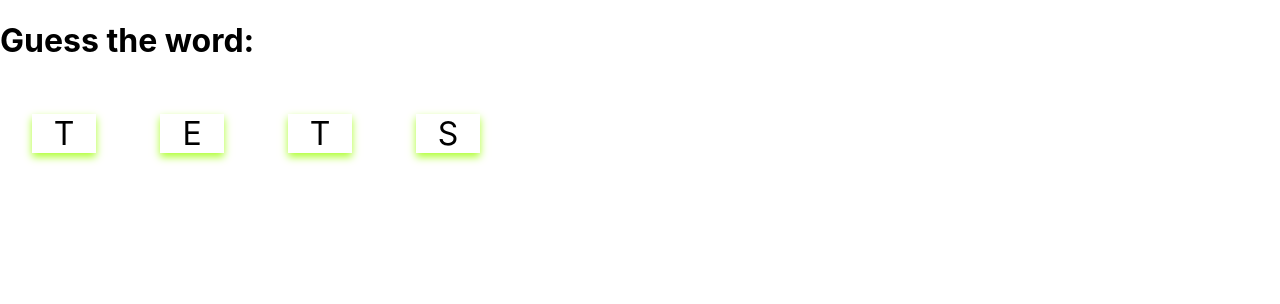
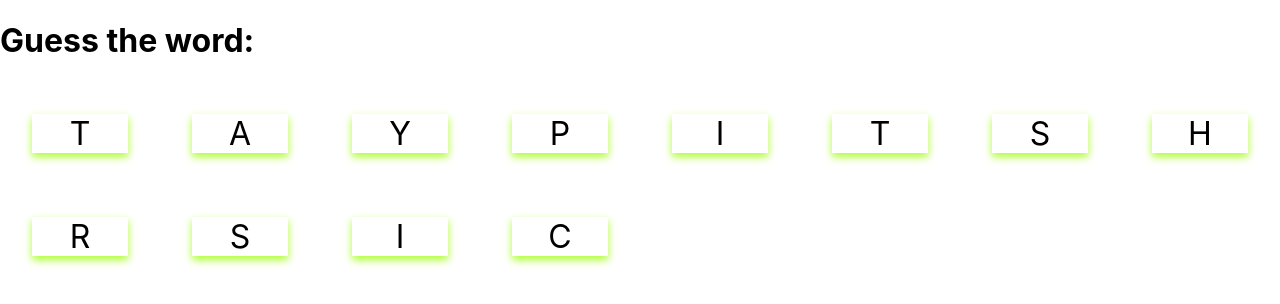
Before and after one commit to 6210110303/3SA03-6210110303, a React (Create React App) app: page / in a window 1280 px wide. Shown: the top 304 px of the page. Built offline with nearby package versions, Linux system fonts and the light colour scheme.

Commit message:
part7: submission

```diff
--- a/src/App.css
+++ b/src/App.css
@@ -1,7 +1,7 @@
 .card {
     display: inline-block;
     text-align: center;
-    width: 2em;
+    width: 3em;
     font-size: 2em;
     box-shadow: 0 4px 8px 0 greenyellow;
     margin: 1em;
--- a/src/App.js
+++ b/src/App.js
@@ -2,7 +2,7 @@ import React from 'react';
 import './App.css';
 import WordCard from './WordCard';
 
-const word = "test"
+const word = "Psychiatrist"
 function App() {
   return (
     <div >
```
Also changed, not shown: src/WordCard.js (+5 -5 lines), 1 other file (tests, documents, lock files or other folders).
